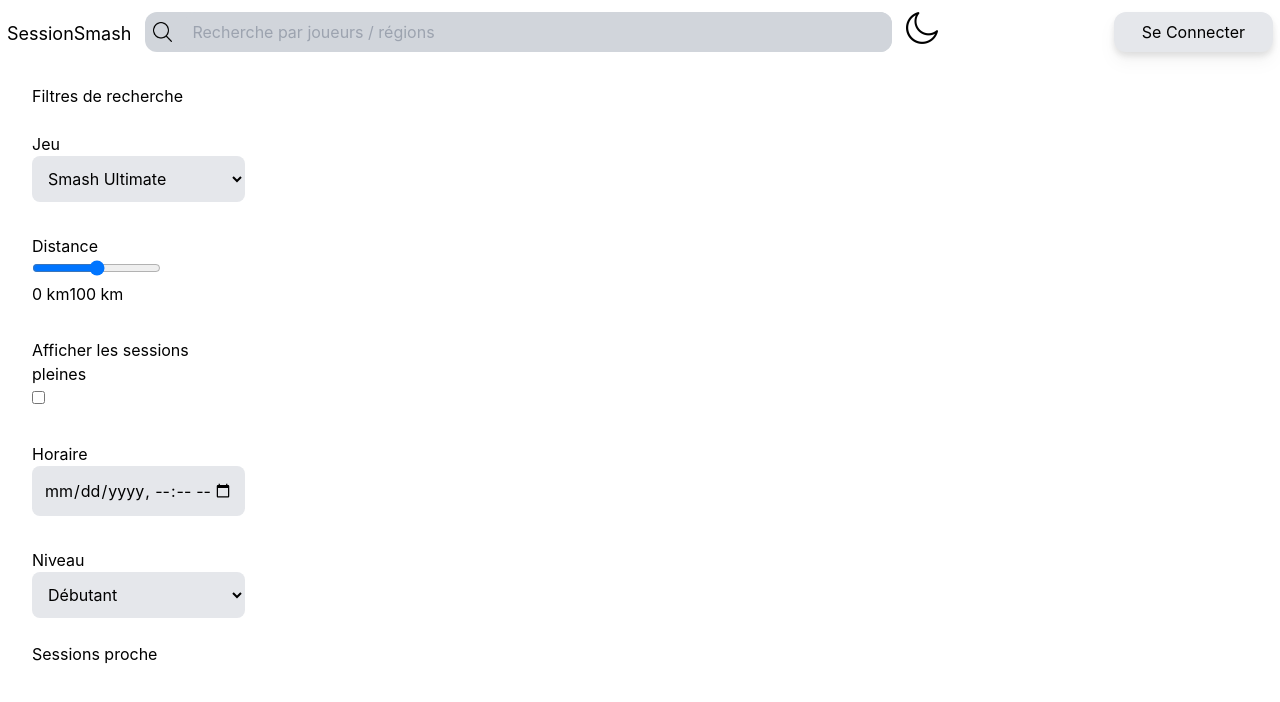
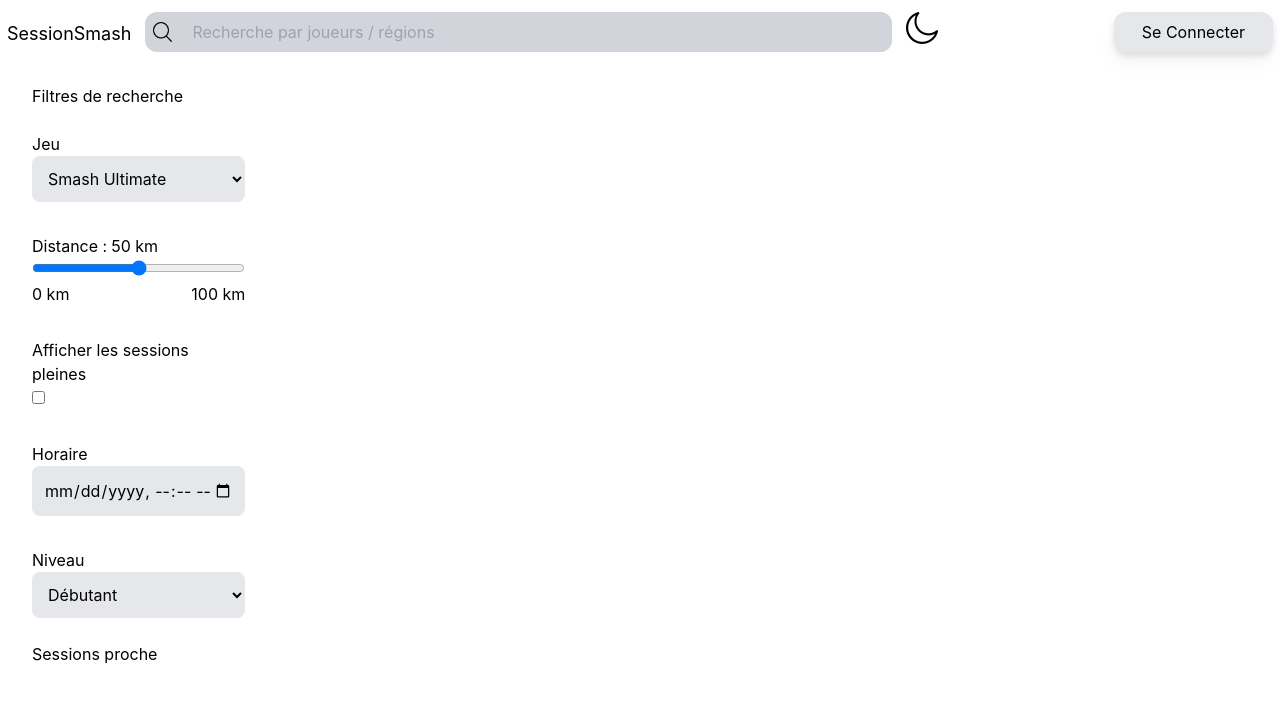
Before and after one commit to shyybi/smashsession, a React (Create React App) app: page / in a window 1280 px wide. Shown: the top 702 px of the page. Built offline with nearby package versions, Linux system fonts and the light colour scheme.

Commit message:
Distance bar update

```diff
--- a/src/App.js
+++ b/src/App.js
@@ -1,9 +1,14 @@
-import React from 'react';
+import React, { useState } from 'react';
 import './App.css';
 import './Assets/moon.png'
 const moon = require('./Assets/moon.png')
 const searchico = require('./Assets/search-interface-symbol.png')
 function App() {
+  const [distance, setDistance] = useState(50); // Valeur initiale à 50
+
+  const handleDistanceChange = (event) => {
+    setDistance(event.target.value);
+  };
   return (
     // ne pas utiliser <a></a> pour les paragraphes.
 
@@ -40,10 +45,22 @@ function App() {
               </select>
             </div>
             <div>
-              <p>Distance</p>
+              <div className='flex flex-row space-x-1'>
+                <p>Distance : </p>
+                <output> {distance} km</output>
+              </div>
+
               <div>
-                <input type='range'></input>
-                <div className='flex flex-row '>
+                <input
+                  type='range'
+                  min="0"
+                  max="100"
+                  value={distance}
+                  onChange={handleDistanceChange}
+                  className='w-full'
+                />
+
+                <div className='flex flex-row justify-between'>
                   <p>0 km</p>
                   <p>100 km</p>
                 </div>
```
